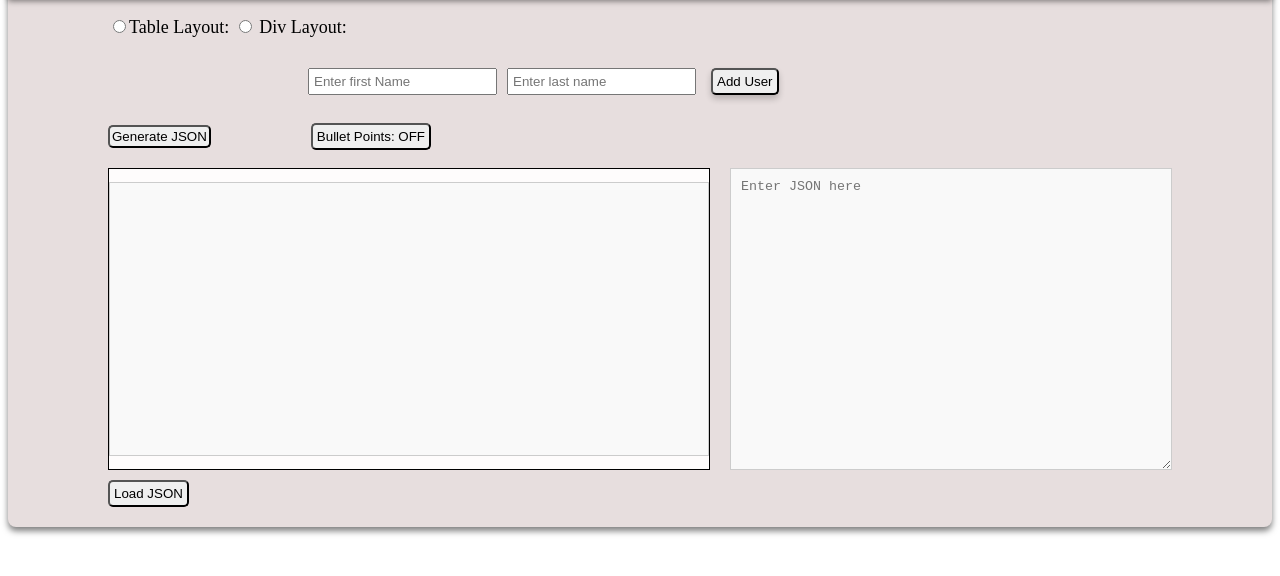
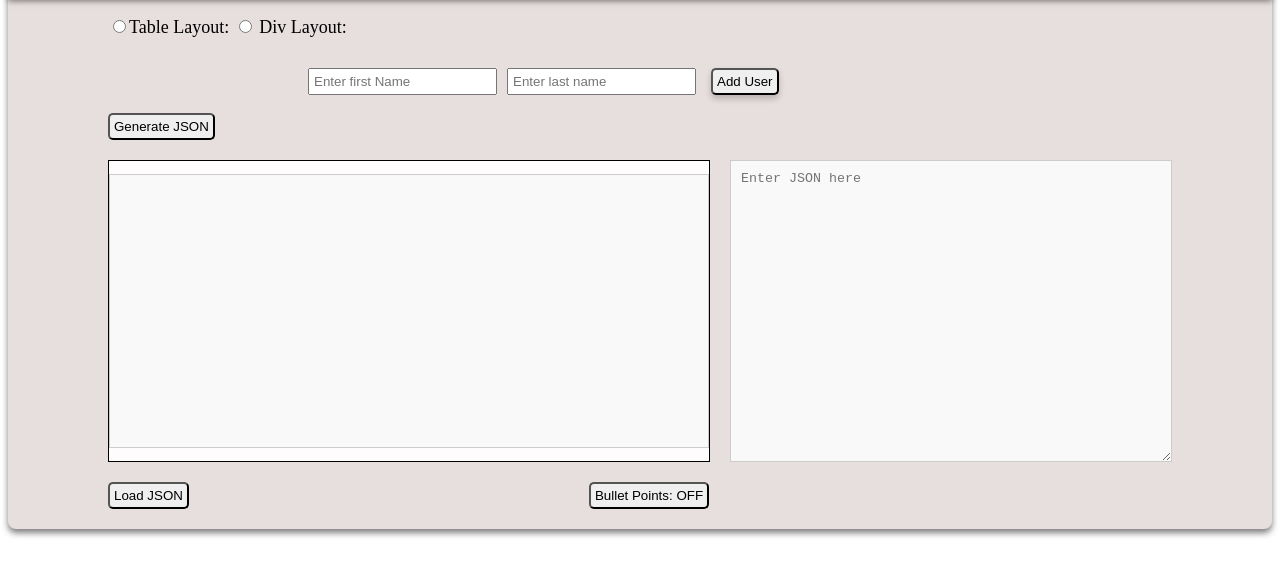
Before and after one commit to PSBramhankar02/DOM, a plain HTML site: page Dom Manipulation/index.html in a window 1280 px wide. Both pictures are taken after a click on the button "Load JSON". Shown: the part 80-656 px from the top of the page. Drawn offline with Linux system fonts and the light colour scheme.

Commit message:
Add files via upload

```diff
--- a/Dom Manipulation/script.js
+++ b/Dom Manipulation/script.js
@@ -126,7 +126,7 @@ function createUI() {
 
   createJSONGenerateButton(container);
 
-  createToggleButton(container); // Create the toggle button here
+
 
   lineBreak(container);
 
@@ -151,7 +151,8 @@ function createUI() {
   jsonContainer.appendChild(jsonInputField);
 
   // Button to load the JSON data
-  const LOAD = createLoadJSONButton(container);
+   createLoadJSONButton(container);
+   createToggleButton(container);
 }
 
 var table;
@@ -275,18 +276,36 @@ function generateJSON() {
 // Function to load JSON data
 function loadJSONFunction() {
     const jsonString = document.getElementById("jsonInput").value;
+    console.log("Received JSON Input:", jsonString); // Add this line to debug the input
+
+    // Check if the input is empty or not
+    if (!jsonString.trim()) {
+      alert("Input is empty. Please provide valid JSON data.");
+      return;
+    }
+
     try {
-      candidates = JSON.parse(jsonString);
+      candidates = JSON.parse(jsonString); // Try parsing the input
+      console.log("Parsed candidates:", candidates); // Debug log
+
+      // Check if the parsed object is an array (optional, but good practice)
+      if (!Array.isArray(candidates)) {
+        alert("The JSON input should be an array of objects.");
+        return;
+      }
+
       const layout = document.querySelector('input[name="layout"]:checked').value;
       if (layout === "table") {
-        setValueInTable(table);
+        setValueInTable(table); // Update the table layout with new data
       } else {
-        createDivLayout();
+        createDivLayout(); // Update the div layout with new data
       }
     } catch (e) {
-      alert("Invalid JSON format");
+      console.error("Error parsing JSON:", e); // Log the error
+      alert("Invalid JSON format. Please check the syntax.");
     }
   }
+
 
 // Function to toggle bullet points
 function toggleBulletPoints() {
--- a/Dom Manipulation/styles.css
+++ b/Dom Manipulation/styles.css
@@ -88,7 +88,7 @@
 }
 
 #genetate-button {
-  padding: 2px;
+  padding: 4px;
   margin-left: 100px;
   margin-bottom: 20px;
   border-radius: 5px;
@@ -131,7 +131,7 @@
 }
 #toggleButton {
     margin-top: 10px;
-    margin-left: 100px;
+    margin-left: 400px;
     padding: 4px;
     border-radius: 5px;
   }
```
